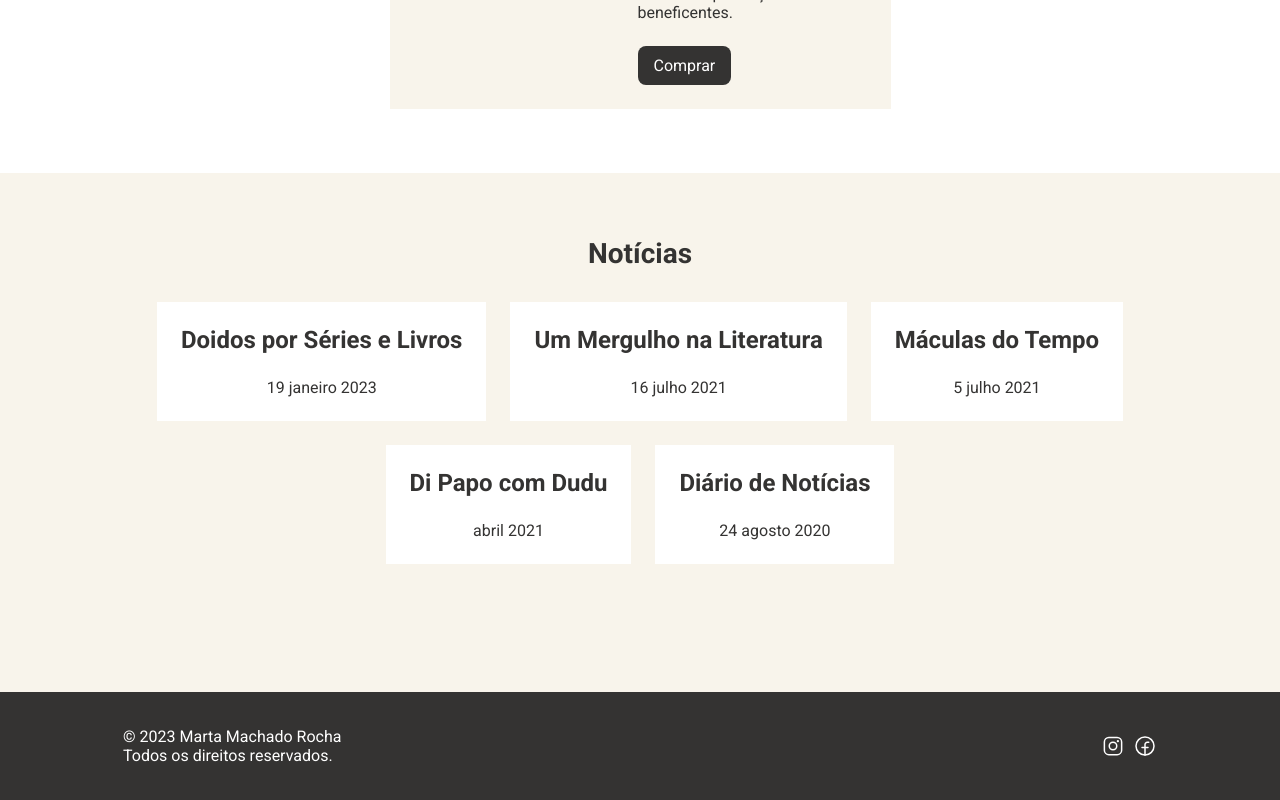
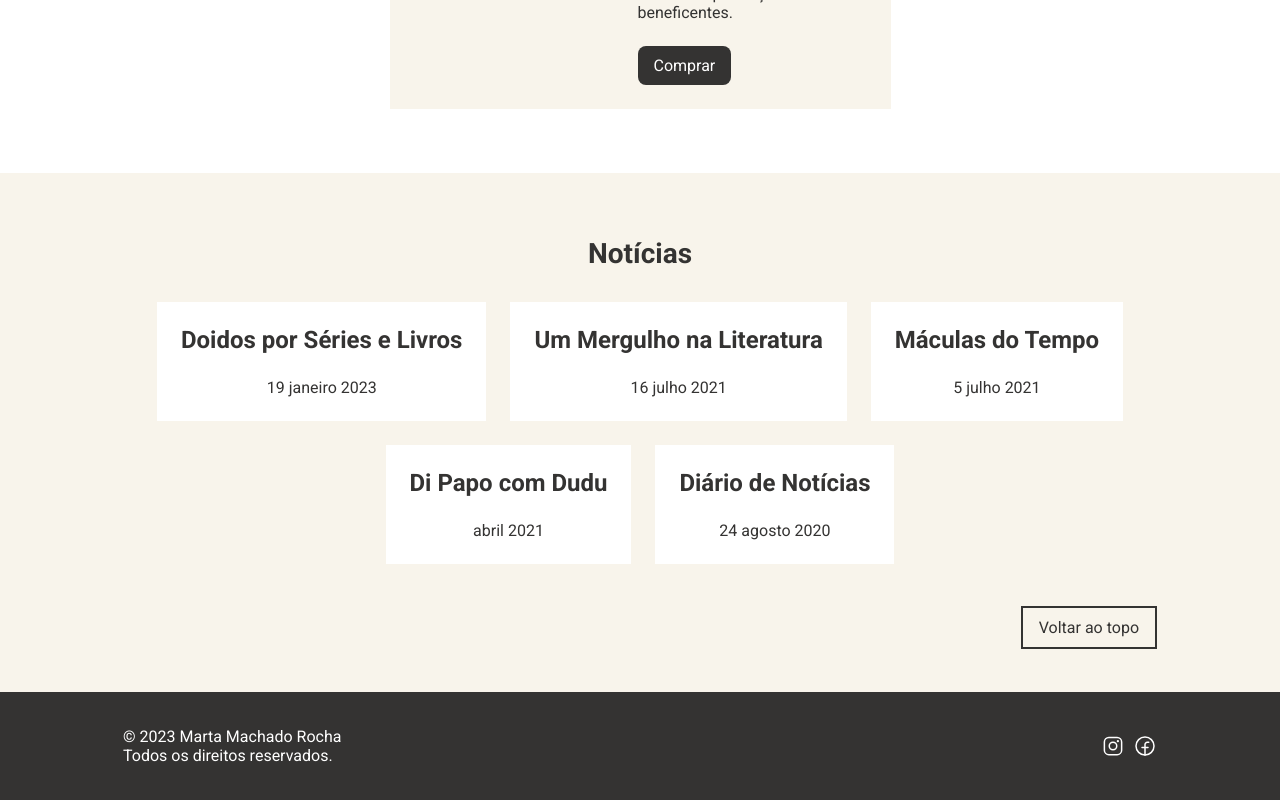
Before and after one commit to madalena-rocha/writer-portfolio, a React (Vite) app: page / in a window 1280 px wide. Shown: the part 4207-5007 px from the top of the page. Built offline with nearby package versions, Linux system fonts and the light colour scheme.

Commit message:
update BackToTop component

```diff
--- a/src/App.js
+++ b/src/App.js
@@ -11,6 +11,7 @@ export const Container = styled.div`
   > main {
     grid-area: content;
     width: 100%;
+    position: relative;
 
     background-color: ${({ theme }) => theme.COLORS.WHITE};
     color: ${({ theme }) => theme.COLORS.BACKGROUND_800};
--- a/src/App.jsx
+++ b/src/App.jsx
@@ -1,4 +1,4 @@
-import { useState, useEffect } from "react";
+import { useState } from "react";
 import { useMediaQuery } from "react-responsive";
 
 import { Header } from "./components/Header";
@@ -14,7 +14,6 @@ import { Container, Profile, Presentation } from "./App.js";
 function App() {
   const isDesktop = useMediaQuery({ minWidth: 1024 });
   const [isMenuOpen, setIsMenuOpen] = useState(false);
-  const [showBackToTop, setShowBackToTop] = useState(false);
   const [activeSection, setActiveSection] = useState("home");
 
   function handleSectionScroll(sectionId) {
@@ -23,21 +22,6 @@ function App() {
     const offsetTop = section.offsetTop - headerHeight;
     window.scrollTo({ top: offsetTop });
   }
-
-  useEffect(() => {
-    const handleScroll = () => {
-      if (window.scrollY > 550) {
-        setShowBackToTop(true);
-      } else {
-        setShowBackToTop(false);
-      }
-    };
-
-    window.addEventListener("scroll", handleScroll);
-    return () => {
-      window.removeEventListener("scroll", handleScroll);
-    };
-  }, []);
 
   const booksData = [
     {
@@ -217,9 +201,9 @@ function App() {
             />
           ))}
         </Section>
+
+        <BackToTop handleSectionScroll={handleSectionScroll} />
       </main>
-
-      {showBackToTop && <BackToTop handleSectionScroll={handleSectionScroll} />}
 
       <Footer />
     </Container>
--- a/src/components/BackToTop/index.jsx
+++ b/src/components/BackToTop/index.jsx
@@ -1,5 +1,3 @@
-import { ArrowCircleUp } from "phosphor-react";
-
 import { Container } from "./styles";
 
 export function BackToTop({ handleSectionScroll }) {
@@ -11,7 +9,7 @@ export function BackToTop({ handleSectionScroll }) {
         handleSectionScroll("home");
       }}
     >
-      <ArrowCircleUp size={48} />
+      Voltar ao topo
     </Container>
   );
 }
--- a/src/components/BackToTop/styles.js
+++ b/src/components/BackToTop/styles.js
@@ -2,12 +2,13 @@ import styled from "styled-components";
 
 export const Container = styled.a`
   display: flex;
-  position: fixed;
-  bottom: 11.6rem;
+  position: absolute;
+  bottom: 4.35rem;
   right: 2.8rem;
-  z-index: 10;
 
   color: ${({ theme }) => theme.COLORS.BACKGROUND_800};
+  border: 2px solid ${({ theme }) => theme.COLORS.BACKGROUND_800};
+  padding: 1rem 1.6rem;
 
   @media (min-width: 1024px) {
     right: 12.3rem;
```
